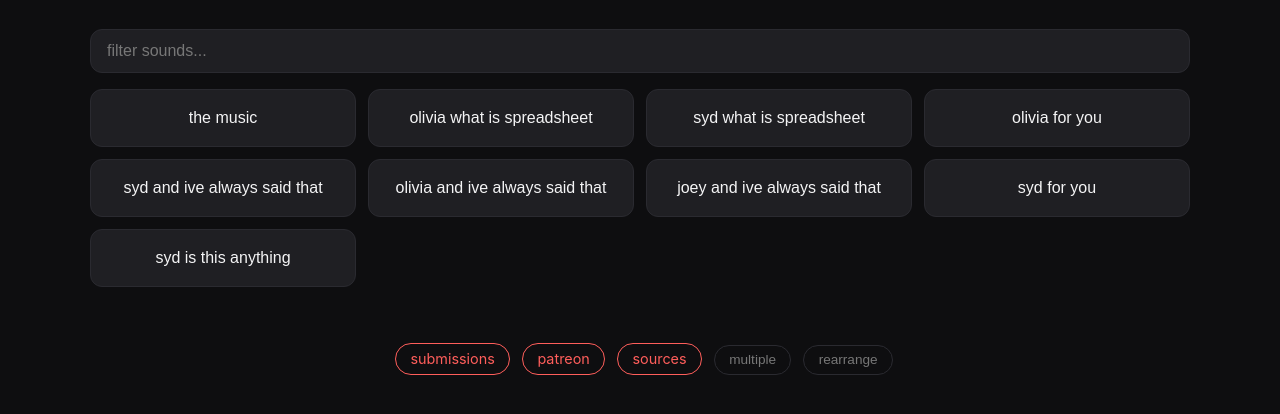
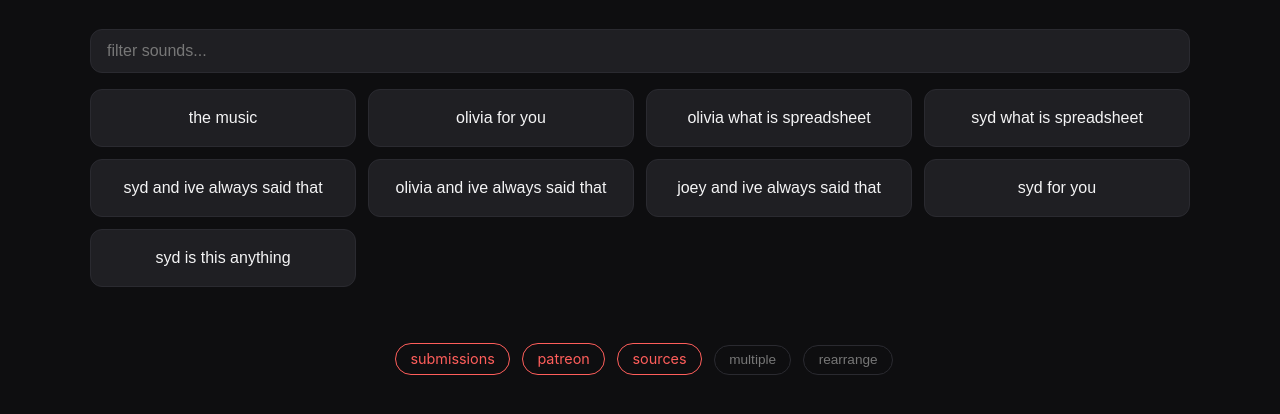
Before and after one commit to jbrower2/sydandoliviasoundboard.com, a plain HTML site: page index.html in a window 1280 px wide. Shown: the part 74-488 px from the top of the page. Drawn offline with Linux system fonts and the light colour scheme.

Commit message:
better version of for you from olivia

```diff
--- a/index.html
+++ b/index.html
@@ -159,9 +159,9 @@
 <script>
   const sounds = [
     "the music",                       // 2021-09
+    "olivia for you",                  // 2024-11-05 - s3e05 - EMOTIONAL SPA DAY                  - 42:37 - https://www.youtube.com/watch?v=JrucdBB4qs0
     "olivia what is spreadsheet",      // 2025-01-22 - POV: Inside Your Brain                     -  4:05 - https://www.youtube.com/watch?v=IhiS54TmrC4
     "syd what is spreadsheet",         // 2025-01-22 - POV: Inside Your Brain                     -  4:06 - https://www.youtube.com/watch?v=IhiS54TmrC4
-    "olivia for you",                  // 2025-03-04 - s3e21 - A.i.CARLY W/ JERRY TRAINOR!        -  0:47 - https://www.youtube.com/watch?v=LzcB2DA6YX4
     "syd and ive always said that",    // 2025-06-10 - s3e35 - A Big Podcast MOMENT!              - 15:58 - https://www.youtube.com/watch?v=Z8BowUIcB6U
     "olivia and ive always said that", // 2025-06-10 - s3e35 - A Big Podcast MOMENT!              - 16:38 - https://www.youtube.com/watch?v=Z8BowUIcB6U
     "joey and ive always said that",   // 2025-06-10 - s3e35 - A Big Podcast MOMENT!              - 17:37 - https://www.youtube.com/watch?v=Z8BowUIcB6U
```
Also changed, not shown: 1 other file.
